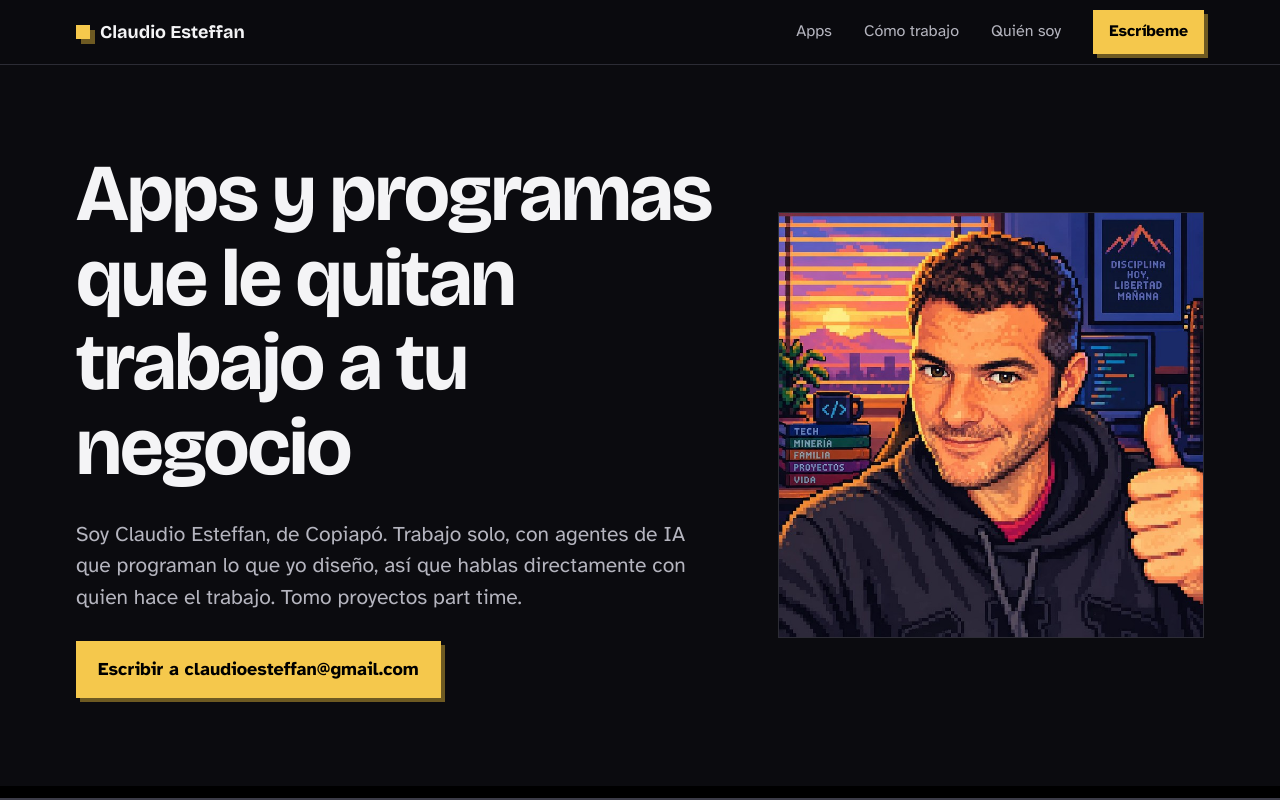
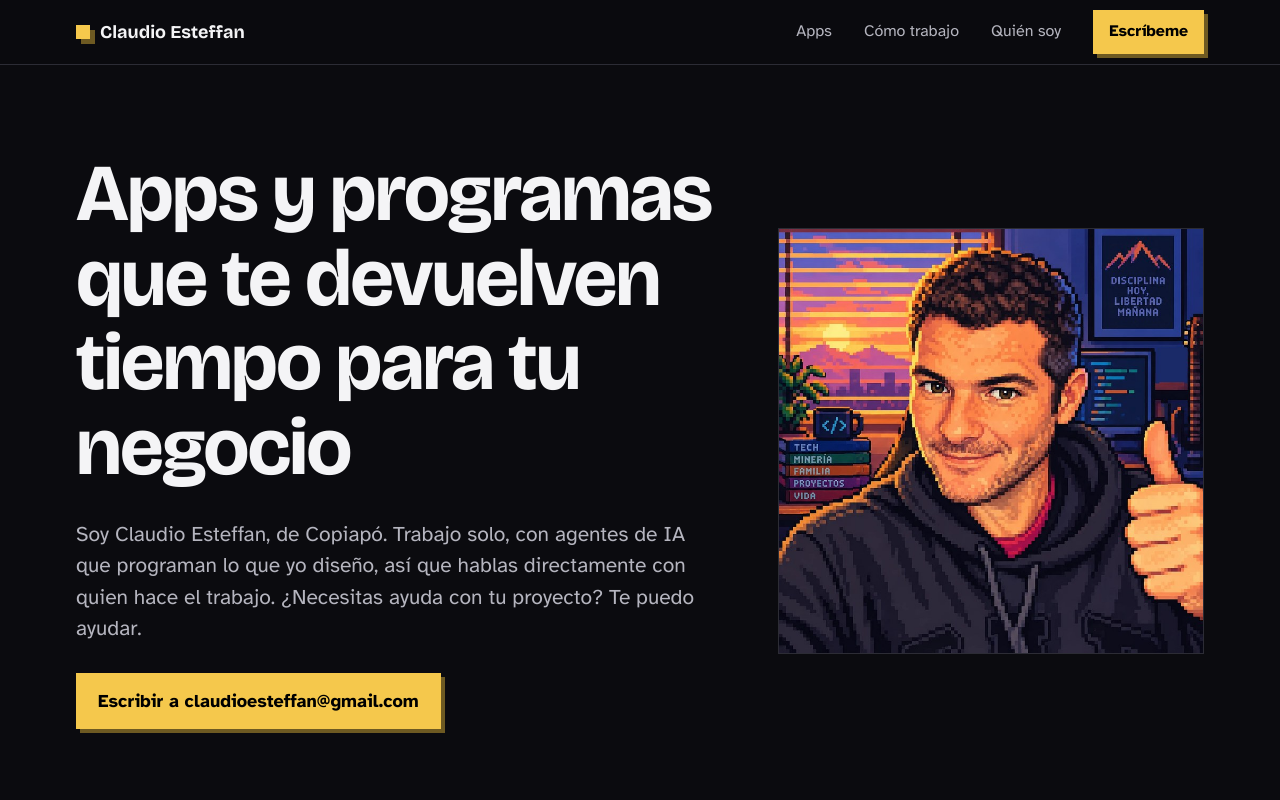
Before and after one commit to Coloro1985/coloro1985.github.io, a plain HTML site: page index.html in a window 1280 px wide. Shown: the top 800 px of the page. Drawn offline with nearby package versions, Linux system fonts and the light colour scheme.

Commit message:
portada: título y bajada centrados en devolver tiempo
Co-Authored-By: Claude Opus 5.5 <noreply@anthropic.com>

```diff
--- a/index.html
+++ b/index.html
@@ -164,8 +164,8 @@ footer{padding:28px 0;font-size:1rem;color:var(--suave)}
 <div class="ancho" id="inicio">
   <header class="portada">
     <div>
-      <h1>Apps y programas que le quitan trabajo a tu negocio</h1>
-      <p class="bajada">Soy Claudio Esteffan, de Copiapó. Trabajo solo, con agentes de IA que programan lo que yo diseño, así que hablas directamente con quien hace el trabajo. Tomo proyectos part time.</p>
+      <h1>Apps y programas que te devuelven tiempo para tu negocio</h1>
+      <p class="bajada">Soy Claudio Esteffan, de Copiapó. Trabajo solo, con agentes de IA que programan lo que yo diseño, así que hablas directamente con quien hace el trabajo. ¿Necesitas ayuda con tu proyecto? Te puedo ayudar.</p>
       <div class="acciones">
         <a class="boton" href="mailto:claudioesteffan@gmail.com">Escribir a claudioesteffan@gmail.com</a>
       </div>
```
